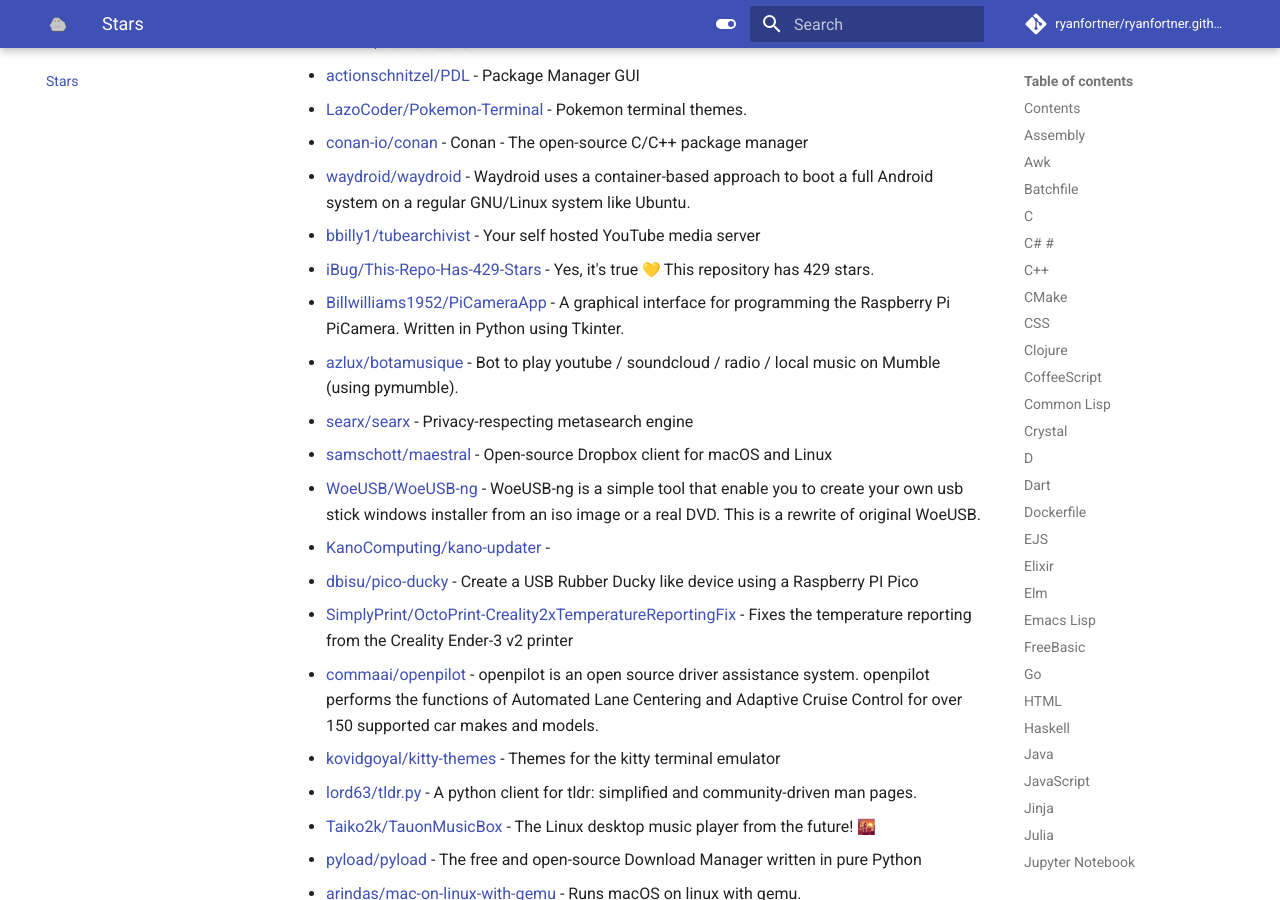
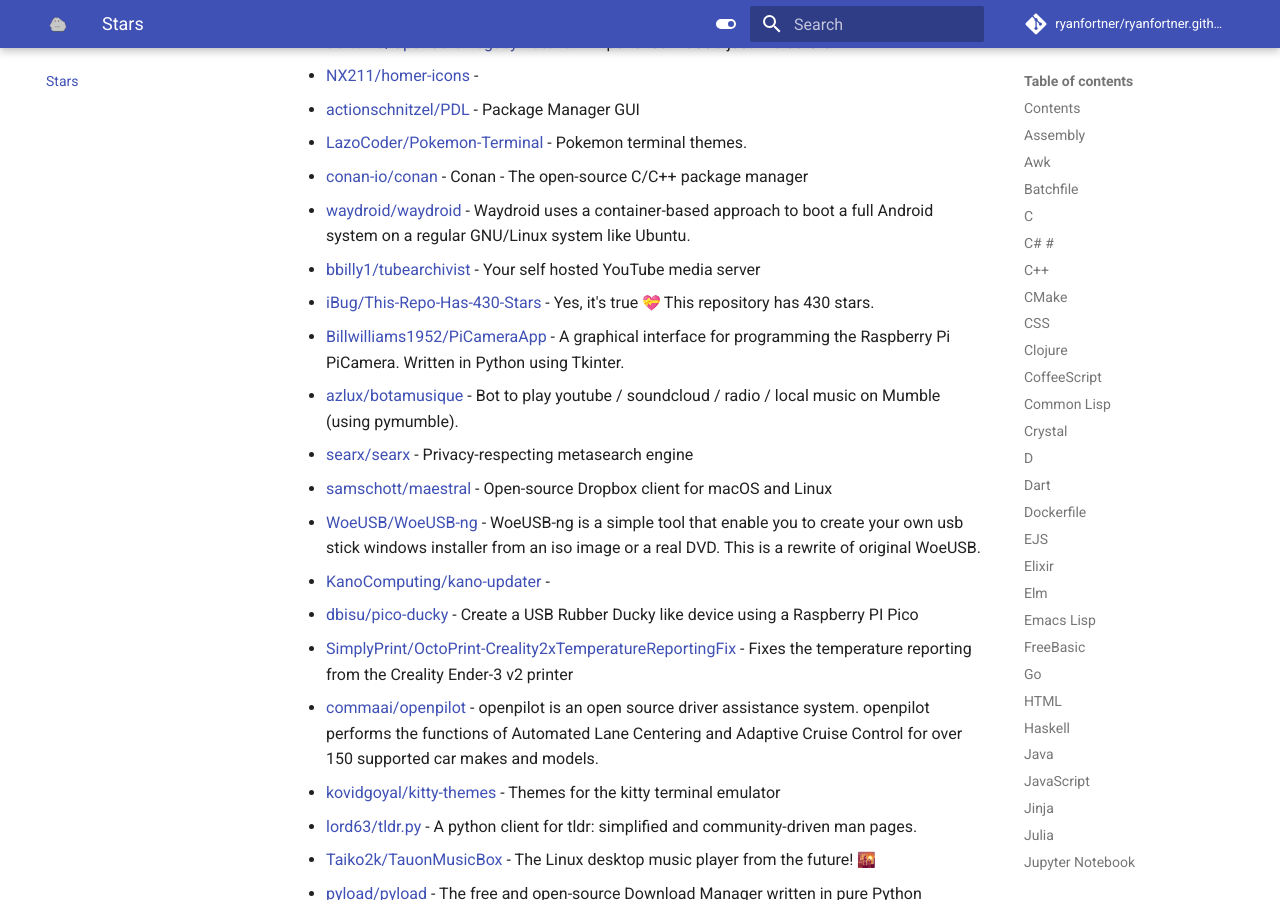
Before and after one commit to ryanfortner/ryanfortner.github.io, an MkDocs documentation site: the page built from docs/stars.md, in a window 1280 px wide and 900 px high, scrolled down 48065 px. Built offline with MkDocs 1.6.1 and Material for MkDocs 9.7.7, drawn with Linux system fonts in a browser that asks for light colours; emoji names are drawn with the system emoji font; comment, search, counter and statistics services are not loaded; some of the changed text lies outside the part shown.

Commit message:
update stars.md

```diff
--- a/docs/stars.md
+++ b/docs/stars.md
@@ -1186,7 +1187,7 @@
 - [conan-io/conan](https://github.com/conan-io/conan) - Conan - The open-source C/C++ package manager
 - [waydroid/waydroid](https://github.com/waydroid/waydroid) - Waydroid uses a container-based approach to boot a full Android system on a regular GNU/Linux system like Ubuntu.
 - [bbilly1/tubearchivist](https://github.com/bbilly1/tubearchivist) - Your self hosted YouTube media server
-- [iBug/This-Repo-Has-429-Stars](https://github.com/iBug/This-Repo-Has-429-Stars) - Yes, it's true :yellow_heart: This repository has 429 stars.
+- [iBug/This-Repo-Has-430-Stars](https://github.com/iBug/This-Repo-Has-430-Stars) - Yes, it's true :gift_heart: This repository has 430 stars.
 - [Billwilliams1952/PiCameraApp](https://github.com/Billwilliams1952/PiCameraApp) - A graphical interface for programming the Raspberry Pi PiCamera. Written in Python using Tkinter.
 - [azlux/botamusique](https://github.com/azlux/botamusique) - Bot to play youtube / soundcloud / radio / local music on Mumble (using pymumble).
 - [searx/searx](https://github.com/searx/searx) - Privacy-respecting metasearch engine
```
Also changed, not shown: other parts of docs/stars.md (+1 -0 lines).
